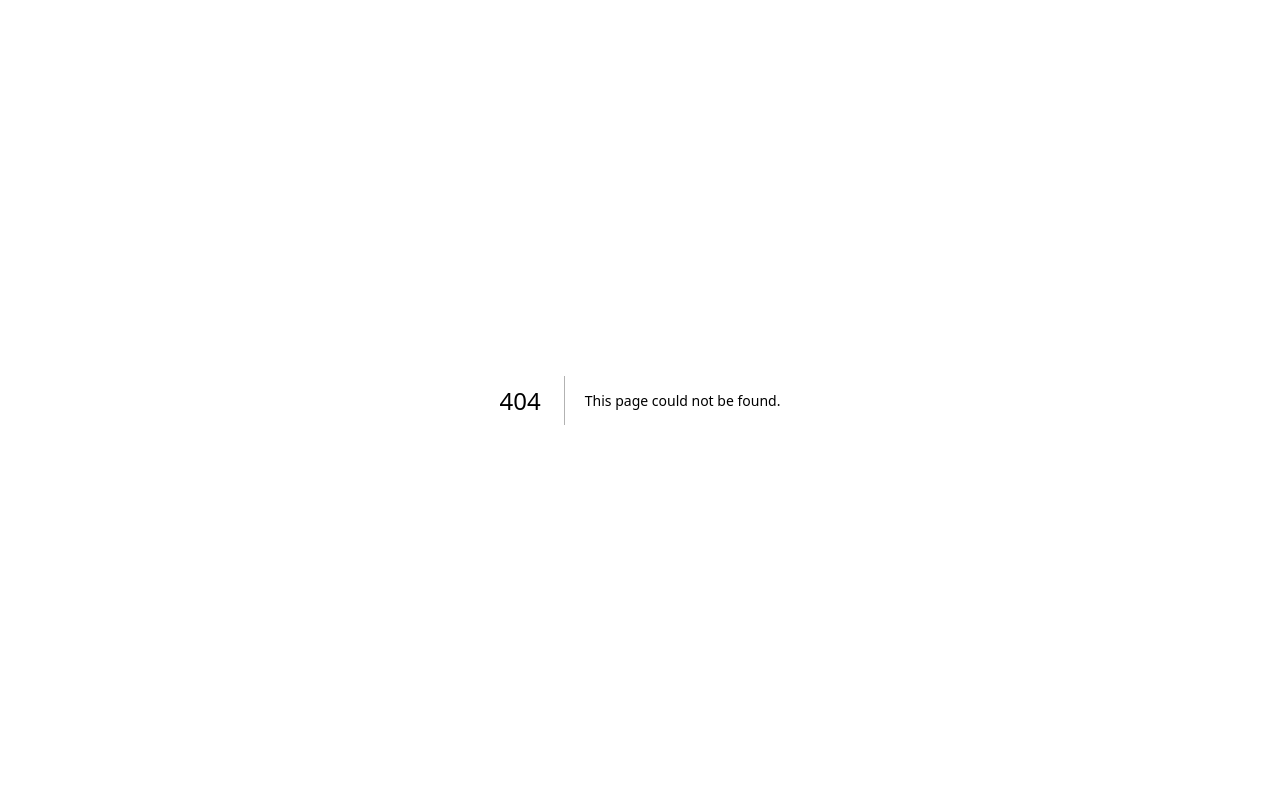
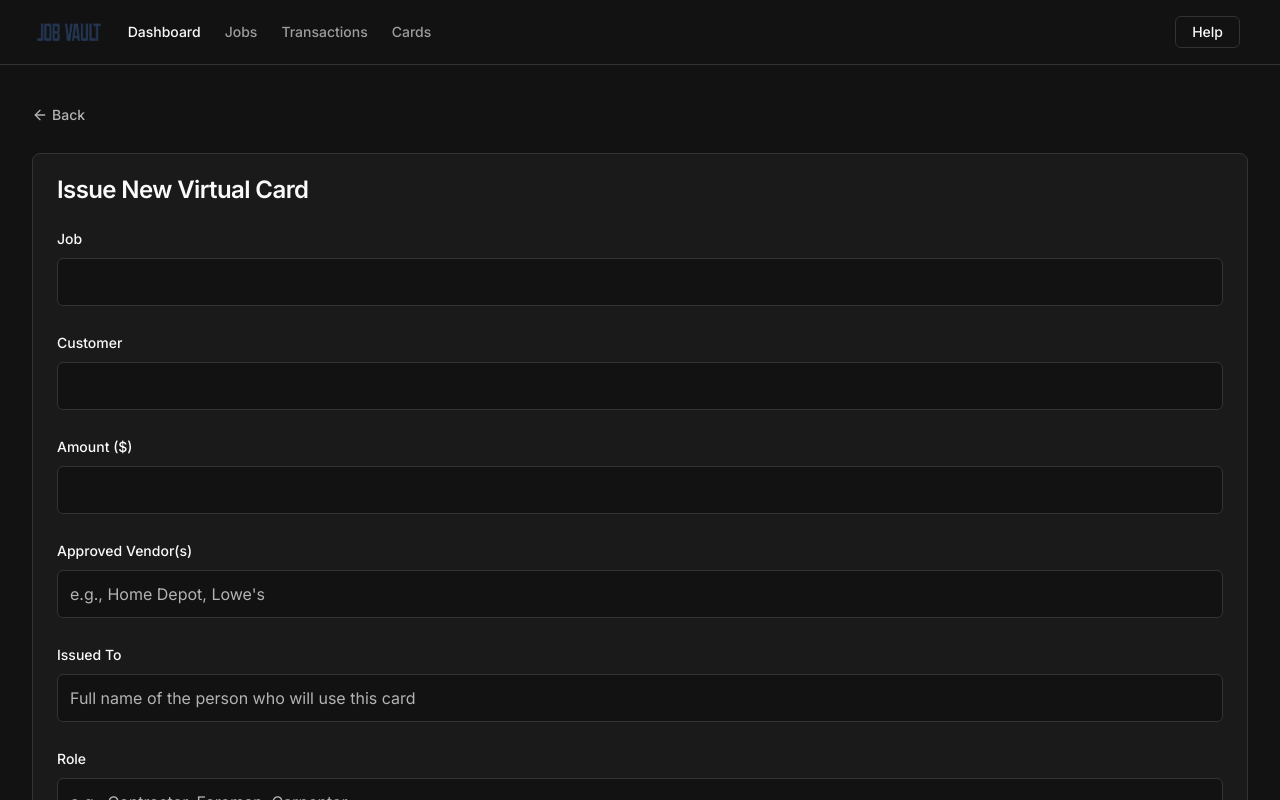
Before and after one commit to saldrao-77/jv-sub-demo, a Next.js app: page /create-card in a window 1280 px wide. Before the commit this address had no page. Shown: the top 800 px of the page. Built offline with nearby package versions, Linux system fonts and the light colour scheme.

Commit message:
refactor: create new route for card creation
Avoid problematic `/cards/new` path with new route structure.

#VERCEL_SKIP

Co-authored-by: null <194348134+saldrao-77@users.noreply.github.com>

```diff
--- /dev/null
+++ b/app/create-card/page.tsx
@@ -0,0 +1,185 @@
+"use client"
+
+import { useState, useEffect } from "react"
+import { Header } from "@/components/header"
+import { Button } from "@/components/ui/button"
+import { Card, CardContent, CardHeader, CardTitle } from "@/components/ui/card"
+import { Input } from "@/components/ui/input"
+import { Label } from "@/components/ui/label"
+import { ArrowLeft } from "lucide-react"
+
+export default function CreateCardPage() {
+  const [jobId, setJobId] = useState("")
+  const [jobName, setJobName] = useState("")
+  const [customer, setCustomer] = useState("")
+  const [amount, setAmount] = useState("")
+  const [vendor, setVendor] = useState("")
+  const [issuedTo, setIssuedTo] = useState("")
+  const [role, setRole] = useState("")
+  const [isSubmitting, setIsSubmitting] = useState(false)
+  const [success, setSuccess] = useState(false)
+
+  useEffect(() => {
+    // Get jobId from URL query parameter
+    const params = new URLSearchParams(window.location.search)
+    const id = params.get("jobId")
+    if (id) {
+      setJobId(id)
+      // For demo purposes, set some default values based on jobId
+      if (id === "1") {
+        setJobName("Bathroom Renovation")
+        setCustomer("Sarah Johnson")
+        setAmount("850")
+        setVendor("Home Depot")
+      } else if (id === "2") {
+        setJobName("Kitchen Remodel")
+        setCustomer("Michael Chen")
+        setAmount("1200")
+        setVendor("Lowe's, Home Depot")
+      } else {
+        setJobName("Job #" + id)
+        setCustomer("Customer")
+        setAmount("1000")
+        setVendor("Home Depot")
+      }
+    }
+  }, [])
+
+  const handleSubmit = (e) => {
+    e.preventDefault()
+    setIsSubmitting(true)
+
+    // Simulate API call
+    setTimeout(() => {
+      setIsSubmitting(false)
+      setSuccess(true)
+    }, 1000)
+  }
+
+  const goBack = () => {
+    window.location.href = jobId ? `/jobs/${jobId}` : "/cards"
+  }
+
+  const goToCards = () => {
+    window.location.href = "/cards"
+  }
+
+  return (
+    <div className="flex min-h-screen flex-col">
+      <Header />
+      <main className="flex-1 container py-6 md:py-10">
+        <div className="mb-6">
+          <button
+            onClick={goBack}
+            className="inline-flex items-center text-sm font-medium text-muted-foreground hover:text-foreground"
+          >
+            <ArrowLeft className="mr-1 h-4 w-4" />
+            Back
+          </button>
+        </div>
+
+        {success ? (
+          <Card>
+            <CardHeader>
+              <CardTitle className="text-center text-green-500">Card Created Successfully!</CardTitle>
+            </CardHeader>
+            <CardContent className="space-y-6">
+              <div className="text-center">
+                <p className="mb-4">Your new virtual card has been created for {jobName}.</p>
+                <Button className="bg-blue hover:bg-blue-dark" onClick={goToCards}>
+                  View All Cards
+                </Button>
+              </div>
+            </CardContent>
+          </Card>
+        ) : (
+          <Card>
+            <CardHeader>
+              <CardTitle>Issue New Virtual Card</CardTitle>
+            </CardHeader>
+            <CardContent>
+              <form onSubmit={handleSubmit} className="space-y-6">
+                <div className="space-y-2">
+                  <Label htmlFor="job-name">Job</Label>
+                  <Input
+                    id="job-name"
+                    value={jobName}
+                    onChange={(e) => setJobName(e.target.value)}
+                    disabled={!!jobId}
+                    required
+                  />
+                </div>
+
+                <div className="space-y-2">
+                  <Label htmlFor="customer">Customer</Label>
+                  <Input
+                    id="customer"
+                    value={customer}
+                    onChange={(e) => setCustomer(e.target.value)}
+                    disabled={!!jobId}
+                    required
+                  />
+                </div>
+
+                <div className="space-y-2">
+                  <Label htmlFor="amount">Amount ($)</Label>
+                  <Input
+                    id="amount"
+                    type="number"
+                    min="1"
+                    step="0.01"
+                    value={amount}
+                    onChange={(e) => setAmount(e.target.value)}
+                    required
+                  />
+                </div>
+
+                <div className="space-y-2">
+                  <Label htmlFor="vendor">Approved Vendor(s)</Label>
+                  <Input
+                    id="vendor"
+                    value={vendor}
+                    onChange={(e) => setVendor(e.target.value)}
+                    placeholder="e.g., Home Depot, Lowe's"
+                    required
+                  />
+                </div>
+
+                <div className="space-y-2">
+                  <Label htmlFor="issued-to">Issued To</Label>
+                  <Input
+                    id="issued-to"
+                    value={issuedTo}
+                    onChange={(e) => setIssuedTo(e.target.value)}
+                    placeholder="Full name of the person who will use this card"
+                    required
+                  />
+                </div>
+
+                <div className="space-y-2">
+                  <Label htmlFor="role">Role</Label>
+                  <Input
+                    id="role"
+                    value={role}
+                    onChange={(e) => setRole(e.target.value)}
+                    placeholder="e.g., Contractor, Foreman, Carpenter"
+                    required
+                  />
+                </div>
+
+                <div className="flex justify-end space-x-4 pt-4">
+                  <Button type="button" variant="outline" onClick={goBack}>
+                    Cancel
+                  </Button>
+                  <Button type="submit" className="bg-blue hover:bg-blue-dark" disabled={isSubmitting}>
+                    {isSubmitting ? "Creating..." : "Issue Virtual Card"}
+                  </Button>
+                </div>
+              </form>
+            </CardContent>
+          </Card>
+        )}
+      </main>
+    </div>
+  )
+}
--- a/app/jobs/[id]/page.tsx
+++ b/app/jobs/[id]/page.tsx
@@ -31,8 +31,8 @@ export default function JobDetailPage({ params }: { params: { id: string } }) {
   }, [])
 
   const handleIssueNewCard = () => {
-    // Use direct URL navigation
-    window.location.href = `/cards/new?jobId=${params.id}`
+    // Use direct URL navigation to the new route
+    window.location.href = `/create-card?jobId=${params.id}`
   }
 
   const handleSubmitReceipt = () => {
```
